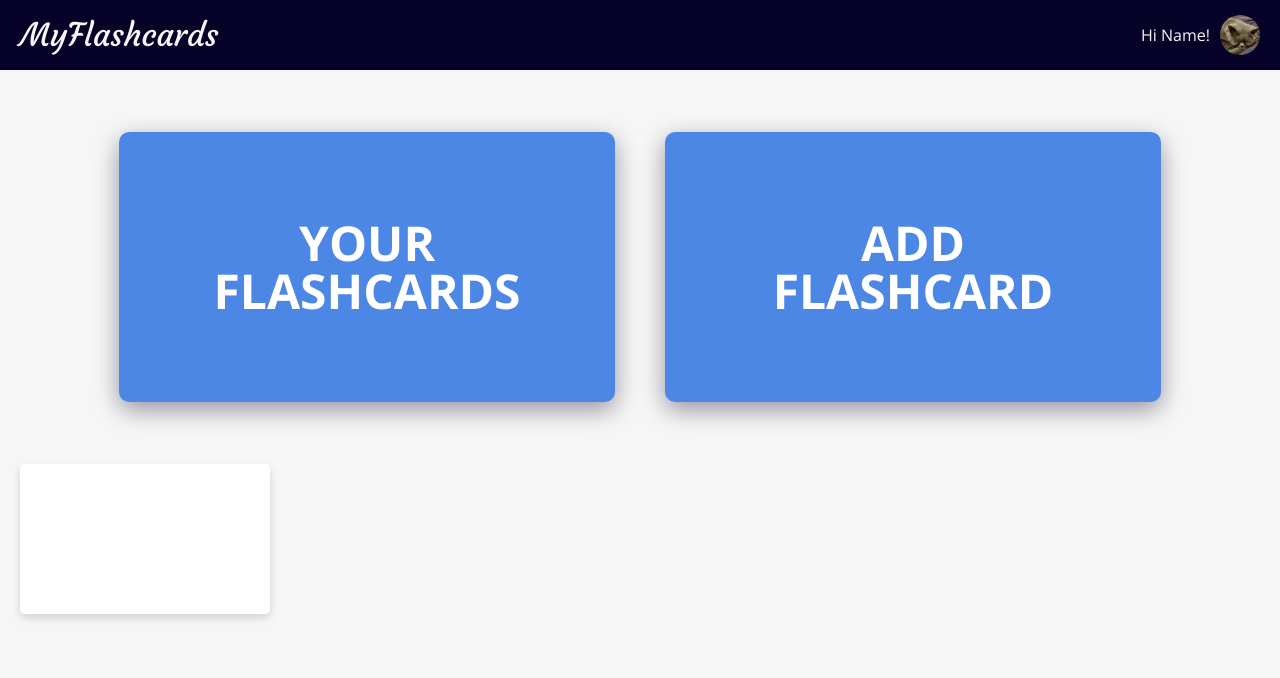
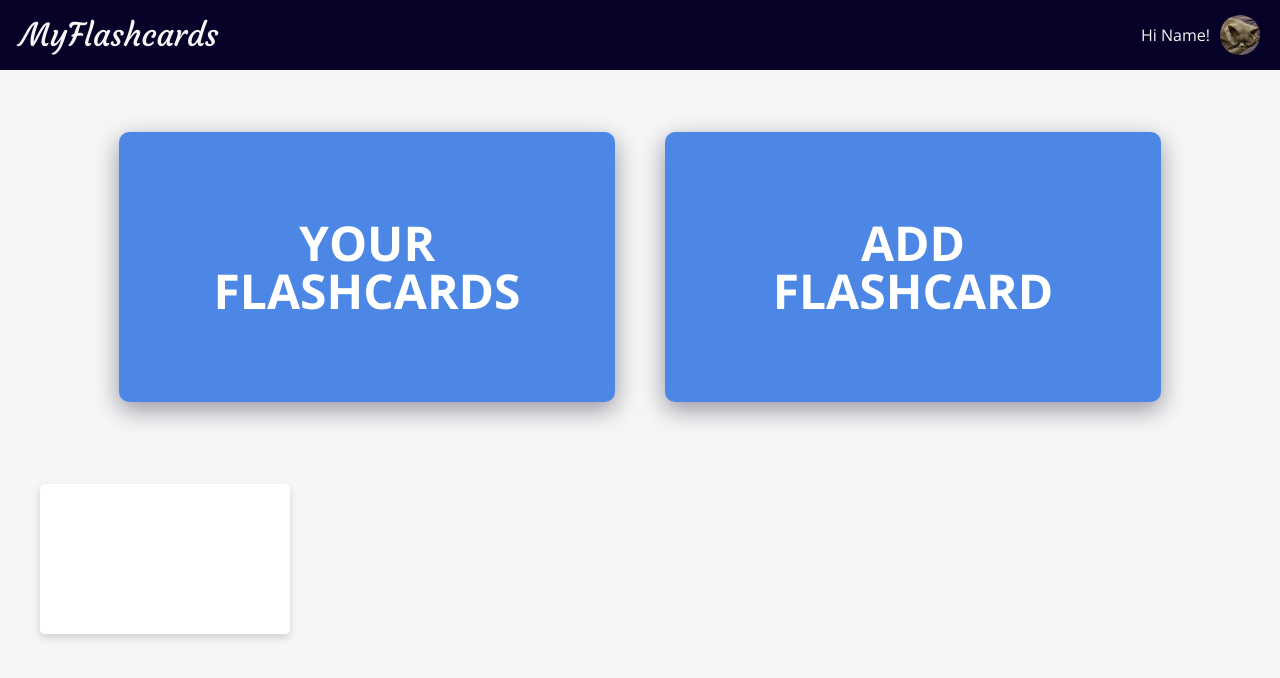
Before and after one commit to MatyldaMatysiak/my-flashcard, a React (Create React App) app: page / in a window 1280 px wide. Shown: the top 678 px of the page. Built offline with nearby package versions, Linux system fonts and the light colour scheme; no server answers; the database is empty.

Commit message:
adding margin and padding to flashcard

```diff
--- a/src/components/flashcard/_flashcard.scss
+++ b/src/components/flashcard/_flashcard.scss
@@ -6,6 +6,7 @@
   min-width: 250px;
   min-height: 150px;
   perspective: 1000px;
+  margin: $spacing-base*2;
 
   .flashcard__inner {
     position: relative;
@@ -31,6 +32,7 @@
       display: flex;
       align-items: center;
       justify-content: center;
+      padding: $spacing-base*2;
 
       .flashcard__text {
         font-family: $font-text;
```
